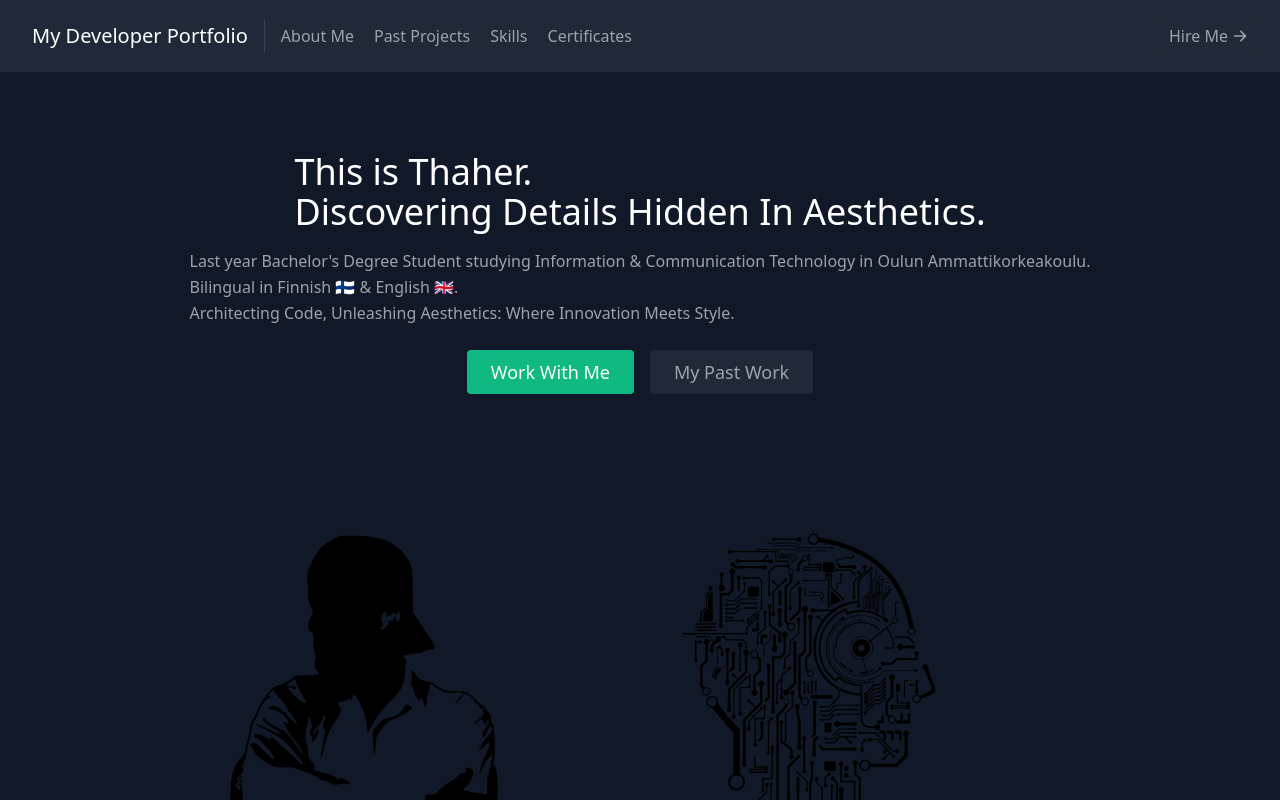
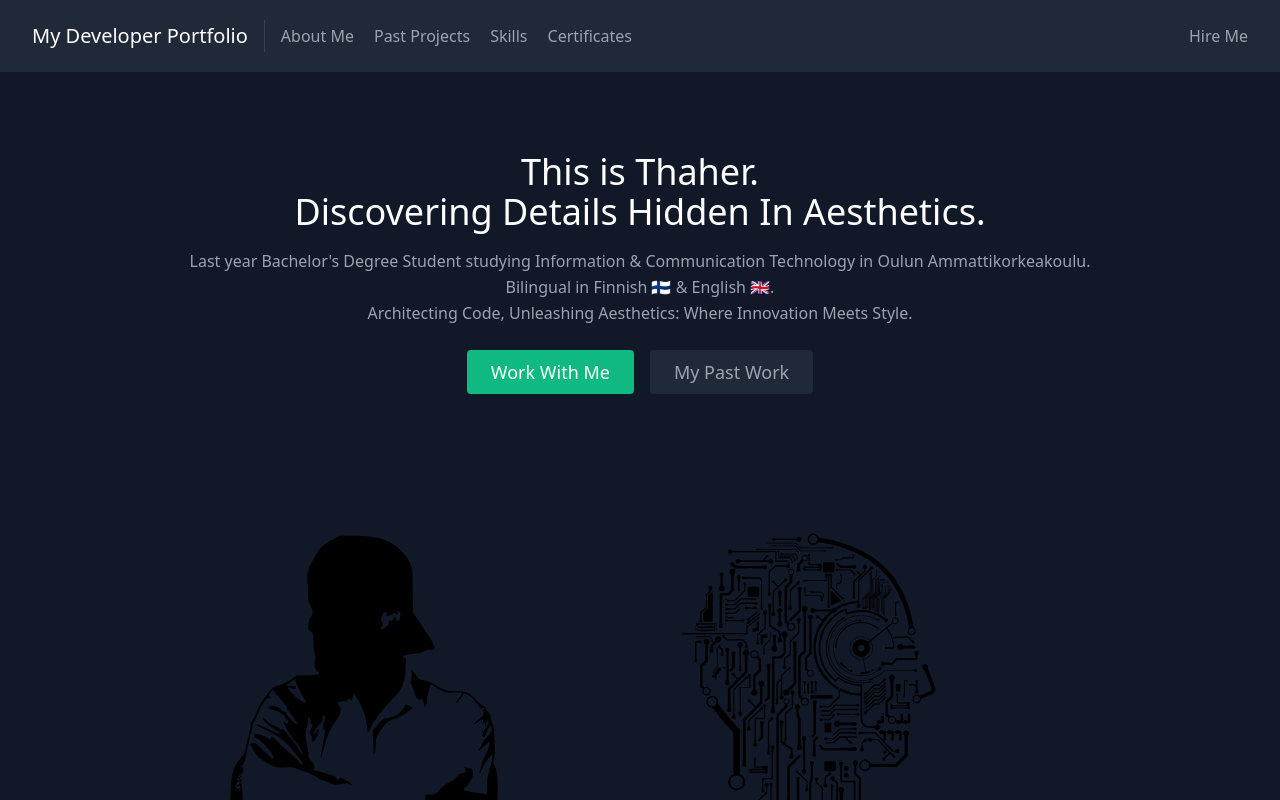
Before and after one commit to thahertech/Developer-Portfolio, a React (Create React App) app: page / in a window 1280 px wide. Shown: the top 800 px of the page. Built offline with nearby package versions, Linux system fonts and the light colour scheme.

Commit message:
tailwind changes

```diff
--- a/src/components/AboutMe.js
+++ b/src/components/AboutMe.js
@@ -8,18 +8,18 @@ export default function AboutMe() {
     return(
         <section id="aboutme">
             <div className="container mx-auto flex px-10 py-20 md: flex-row flex-col items-center">
-                <h1 className="title-font sm: text-4xl text-3xl mb-4 font-medium text-white">
+                <h1 className="title-font sm: text-4xl text-3xl mb-4 font-medium text-white text-center">
                     {title}
                     <br className="hidden-lg:incline-block" /> {bio}
 
 
                 </h1>
-            <p className="mn-8 leading-relaxed">
-                Last year Bachelor's Degree Student studying Information & Communication Technology in Oulun Ammattikorkeakoulu. <br/>
-                Bilingual in Finnish 🇫🇮 & English 🇬🇧. <br />
-                Architecting Code, Unleashing Aesthetics: Where Innovation Meets Style.
+                <p className="mn-8 leading-relaxed sm:text-center">
+    Last year Bachelor's Degree Student studying Information & Communication Technology in Oulun Ammattikorkeakoulu. <br/>
+    Bilingual in Finnish 🇫🇮 & English 🇬🇧. <br />
+    Architecting Code, Unleashing Aesthetics: Where Innovation Meets Style.
+    </p>
 
-            </p>
             <div className="flex mt-6 justify-center">
             <a
                 href="#contact"
--- a/src/components/NavBar.js
+++ b/src/components/NavBar.js
@@ -1,7 +1,13 @@
-import { ArrowRightIcon } from "@heroicons/react/solid";
 import React from "react";
 
 export default function Navbar() {
+    const scrollToContact = () => {
+        const contactSection = document.getElementById("contact");
+        if (contactSection) {
+            contactSection.scrollIntoView({ behavior: "smooth" });
+        }
+    };
+
     return (
         <header className="bg-gray-800 md:sticky top-0 z-10">
             <div className="container mx-auto flex flex-wrap p-5 flex-col md:flex-row items-center">
@@ -23,14 +29,12 @@ export default function Navbar() {
                     <a href="#certificates" className="mr-5 hover:text-white">
                         Certificates
                     </a>
-
                 </nav>
-        <a
-          href="#contact"
+                <button
+                    onClick={scrollToContact}
                     className="inline-flex items-center bg-gray-800 border-0 py-1 px-3 focus:outline-none hover:bg-gray-700 rounded text-base mt-4 md:mt-0">
                     Hire Me
-          <ArrowRightIcon className="w-4 h-4 ml-1" />
-        </a>
+                </button>
             </div>
         </header>
     );
--- a/src/components/Projects.js
+++ b/src/components/Projects.js
@@ -30,9 +30,10 @@ export default function Projects() {
               <div className="flex relative">
                 <img
                   alt="gallery"
-                  className="absolute inset-0 w-full h-full object-cover object-center"
+                  className="absolute inset-0 w-full h-full object-cover object-center aspect-w-16 aspect-h-9"
                   src={project.image}
                 />
+
                 <div className="px-8 py-10 relative z-10 w-full border-4 border-gray-800 bg-gray-900 opacity-0 hover:opacity-100">
                   <h2 className="tracking-widest text-sm title-font font-medium text-green-400 mb-1">
                     {project.subtitle}
```
Lines whose indentation alone changed are shown as unchanged.
